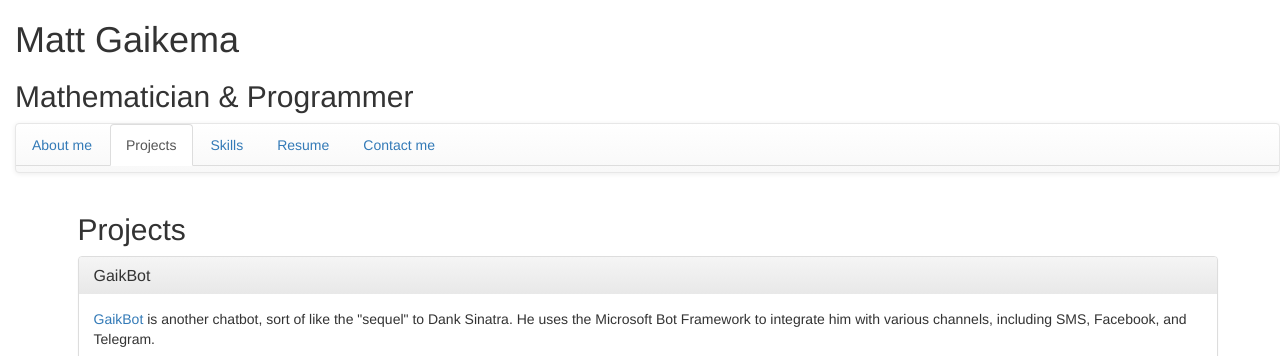
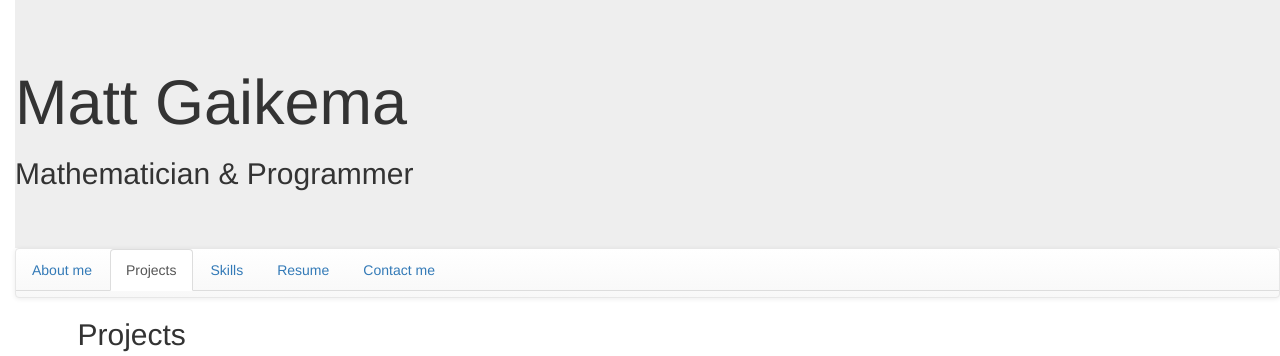
Before and after one commit to TexAgg/TexAgg.github.io, a PHP site: page /projects.php in a window 1280 px wide. Shown: the top 356 px of the page. Run offline with PHP 8.4, Linux system fonts and the light colour scheme.

Commit message:
Fix navbar space

```diff
--- a/inc/footer.php
+++ b/inc/footer.php
@@ -1,5 +1,5 @@
 	<footer>
-		<a href='https://www.facebook.com/matt.gaikema'><img id='fb' src='media/fb_icon_325x325.png'/></a>
+		<!--<a href='https://www.facebook.com/matt.gaikema'><img id='fb' src='media/fb_icon_325x325.png'/></a>-->
 		<a href="https://github.com/TexAgg"><img id="gh" src="media/github.ico"></a>
 		<p>&copy 2016 Matthew Gaikema</p>
 
--- a/inc/header.php
+++ b/inc/header.php
@@ -7,7 +7,6 @@
 	<meta name="viewport" content="width=device-width, initial-scale=1">
 	<meta charset="UTF-8">
 	<link rel='icon' href='https://media.licdn.com/mpr/mpr/shrinknp_400_400/p/5/005/092/2c5/35c85cc.jpg'></link>
-	<link rel='stylesheet' type='text/css' href='styles/style.css'></link>
 
 	<script src="https://ajax.googleapis.com/ajax/libs/jquery/2.2.3/jquery.min.js"></script>
 
@@ -17,6 +16,8 @@
 	<link rel="stylesheet" href="https://maxcdn.bootstrapcdn.com/bootstrap/3.3.6/css/bootstrap-theme.min.css" integrity="sha384-fLW2N01lMqjakBkx3l/M9EahuwpSfeNvV63J5ezn3uZzapT0u7EYsXMjQV+0En5r" crossorigin="anonymous">
 	<!-- Latest compiled and minified JavaScript -->
 	<script src="https://maxcdn.bootstrapcdn.com/bootstrap/3.3.6/js/bootstrap.min.js" integrity="sha384-0mSbJDEHialfmuBBQP6A4Qrprq5OVfW37PRR3j5ELqxss1yVqOtnepnHVP9aJ7xS" crossorigin="anonymous"></script>
+
+	<link rel='stylesheet' type='text/css' href='styles/style.css'></link>
 
 	<script>
 	  (function(i,s,o,g,r,a,m){i['GoogleAnalyticsObject']=r;i[r]=i[r]||function(){
@@ -32,12 +33,12 @@
 
 <body>
 
-	<!--<a href="index.php">-->
-	<header>
-		<h1>Matt Gaikema</h1>
-		<h2>Mathematician & Programmer</h2>
-	</header>
-	<!--</a>-->
+	<div class="jumbotron">
+		<header>
+			<h1>Matt Gaikema</h1>
+			<h2>Mathematician & Programmer</h2>
+		</header>
+	</div><!--jumbotron-->
 	<nav class="navbar navbar-default" role="navigation">
 		<ul class="nav nav-tabs">
 			<li role="presentation" class="about<?php if ($section=="about"){echo " on active";}?>"><a href="index.php">About me</a></li>
--- a/projects.php
+++ b/projects.php
@@ -15,9 +15,9 @@
 			</div>
 			<div id="gaikbot-body" class="panel-body">
 				<p>
-				<a href='https://bitbucket.org/gaikema/gaikbot/wiki/Home'>GaikBot</a> is another chatbot,
+				<a href='https://bitbucket.org/gaikema/gaikbot/wiki/Home'>GaikBot</a> is a chatbot,
 				sort of like the "sequel" to Dank Sinatra.
-				He uses the Microsoft Bot Framework to integrate him with various channels, including SMS, Facebook, and Telegram.
+				He is written in C#, and uses the Microsoft Bot Framework to integrate him with various channels, including SMS, Facebook, and Telegram.
 				</p>
 				<iframe src="https://webchat.botframework.com/embed/gaikbot?s=_kROGLOlwLY.cwA.KSI.dyBYCR7BCGOtIE5qj0kSN3V1BWreyDC1oxhn_vAtEG0" style="height: 502px; max-height: 502px;"></iframe>
 			</div>
@@ -31,7 +31,7 @@
 				<p>
 				Official webmaster for Math Club, the umbrella organization for all undergraduate societies within
 				the Mathematics Departament at Texas A&M.
-				I was unanimously elected, and I created the first website for the club.
+				I was unanimously elected, and I created the first website for the club from scratch.
 				</p>
 			</div>
 		</div>
--- a/styles/style.css
+++ b/styles/style.css
@@ -8,6 +8,16 @@ body
 header
 {
 	/*background: #809fff;*/
+}
+
+.navbar
+{
+	margin-bottom: 0;
+}
+
+.jumbotron
+{
+	margin-bottom: 0;
 }
 
 div#about
```
